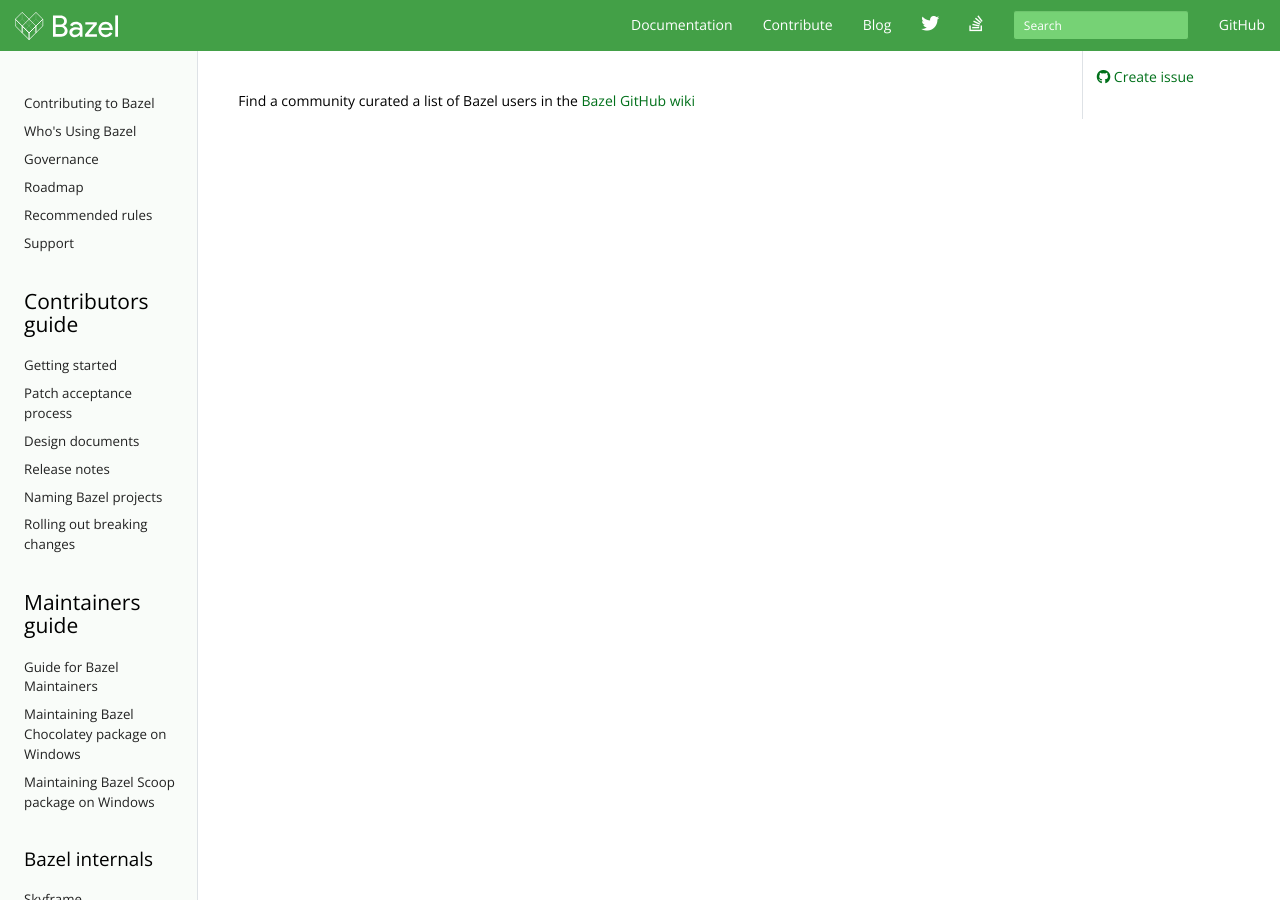
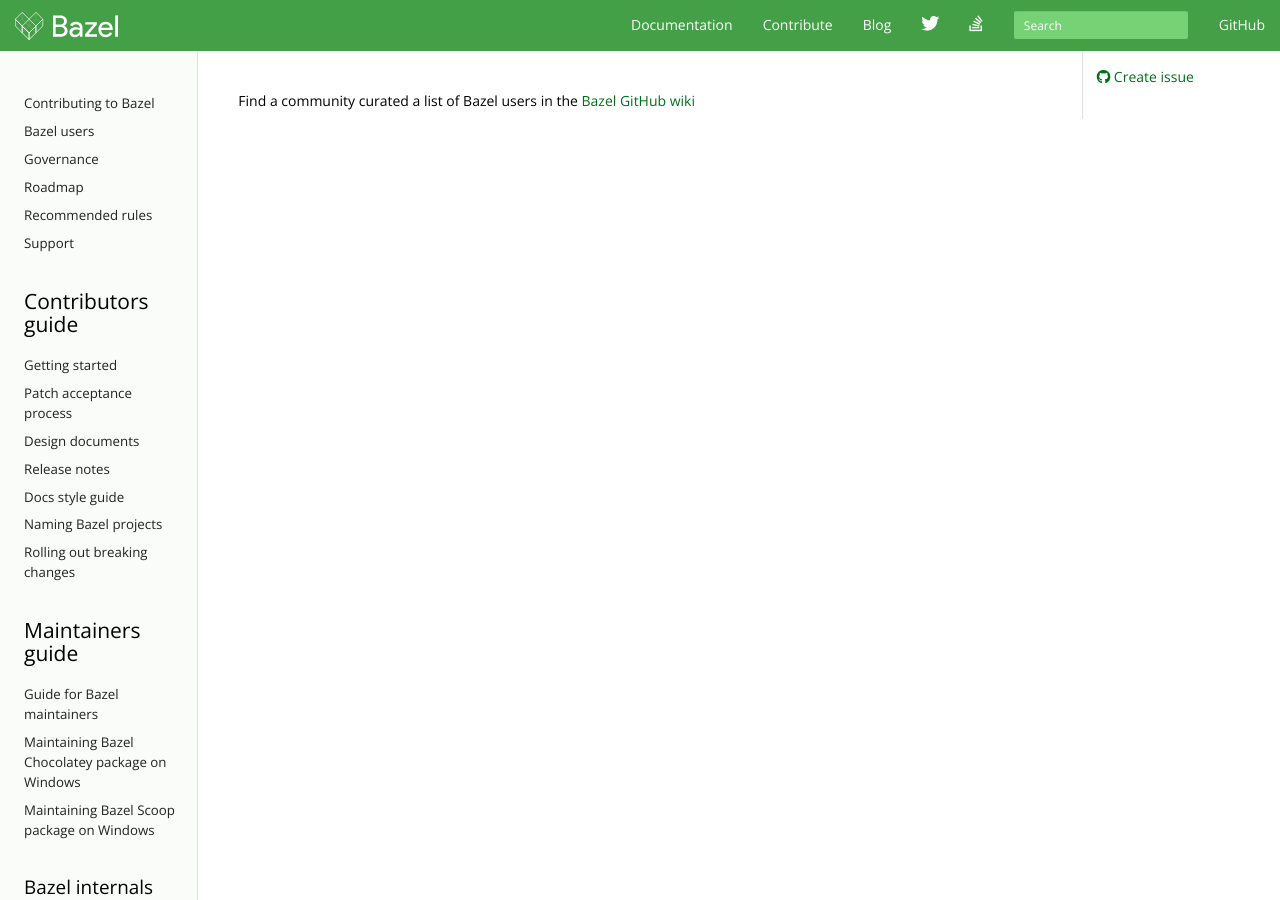
Before and after one commit to bazelbuild/bazel-website, a Jekyll site: the page built from users.md, in a window 1280 px wide and 900 px high. Built offline with Jekyll 4.4.1, drawn with Linux system fonts in a browser that asks for light colours; nearby versions of some CDN libraries; library files that are not in the unit come from our copies; comment, search, counter and statistics services are not loaded; the table of contents is made by our own code.

Commit message:
Update contribute.html (#270)
- Added docs-style page to Contribute navigation
 - Corrected some capitalization consistency issues

```diff
--- a/_layouts/contribute.html
+++ b/_layouts/contribute.html
@@ -19,7 +19,7 @@
           <nav class="sidebar collapse" id="sidebar-nav">
             <ul class="sidebar-nav">
               <li><a href="/contributing.html">Contributing to Bazel</a></li>
-              <li><a href="https://github.com/bazelbuild/bazel/wiki/Bazel-Users">Who's Using Bazel</a></li>
+              <li><a href="https://github.com/bazelbuild/bazel/wiki/Bazel-Users">Bazel users</a></li>
               <li><a href="/governance.html">Governance</a></li>
               <li><a href="/roadmap.html">Roadmap</a></li>
               <li><a href="/recommended-rules.html">Recommended rules</a></li>
@@ -31,12 +31,13 @@
               <li><a href="/basics/patching.html">Patch acceptance process</a></li>
               <li><a href="/designs/index.html">Design documents</a></li>
               <li><a href="/basics/release-notes.html">Release notes</a></li>
+              <li><a href="/basics/docs-style.html">Docs style guide</a></li>
               <li><a href="/naming.html">Naming Bazel projects</a></li>
               <li><a href="/maintaining/breaking-changes-guide.html">Rolling out breaking changes</a></li>
             </ul>
             <h3>Maintainers guide</h3>
             <ul class="sidebar-nav">
-              <li><a href="/maintaining/maintainers-guide.html">Guide for Bazel Maintainers</a></li>
+              <li><a href="/maintaining/maintainers-guide.html">Guide for Bazel maintainers</a></li>
               <li><a href="/maintaining/windows-chocolatey-maintenance.html">Maintaining Bazel Chocolatey package on Windows</a></li>
               <li><a href="/maintaining/windows-scoop-maintenance.html">Maintaining Bazel Scoop package on Windows</a></li>
               <h4>Bazel internals</h4>
```
